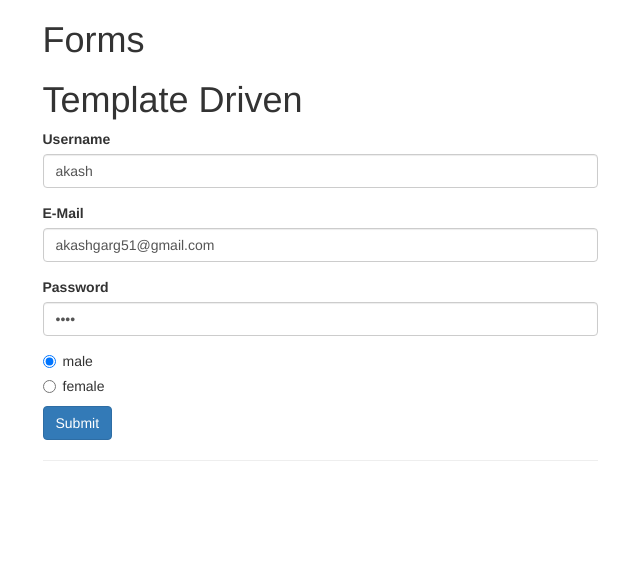
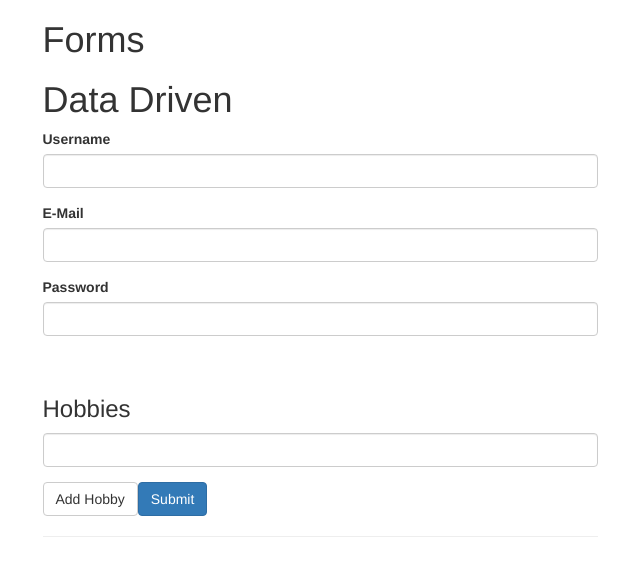
Before and after one commit to akashgarg51/angular-forms, an Angular app: page / in a window 1280 px wide. Shown: the top 576 px of the page, without its empty margins (320-960 px from the left). Built offline with nearby package versions, Linux system fonts and the light colour scheme.

Commit message:
Created a form in typoescript with data driven approach but no sync with html form yet
Change-Id: I5053e8540ea47f49741f04836decf22ee34ee42d
Signed-off-by: Akash Garg <akash.garg@sap.com>

```diff
--- a/src/app/app.component.html
+++ b/src/app/app.component.html
@@ -2,7 +2,7 @@
   <div class="row">
     <div class="col-md-6 col-md-offset-3">
       <h1>Forms</h1>
-      <template-driven></template-driven>
+      <data-driven></data-driven>
       <hr>
     </div>
   </div>
--- a/src/app/app.module.ts
+++ b/src/app/app.module.ts
@@ -11,7 +11,7 @@
   declarations: [
     AppComponent,
     TemplateDrivenComponent,
-    TemplateDrivenComponent
+    DataDrivenComponent
   ],
   imports: [
     BrowserModule,
--- a/src/app/data-driven/data-driven.component.ts
+++ b/src/app/data-driven/data-driven.component.ts
@@ -1,9 +1,18 @@
 import { Component } from '@angular/core';
+import { FormGroup, FormControl } from "@angular/forms"
 
 @Component({
     selector: 'data-driven',
     templateUrl: 'data-driven.component.html'
 })
 export class DataDrivenComponent {
+    myForm: FormGroup
 
+    constructor() {
+      this.myForm = new FormGroup({
+          'username': new FormControl(),
+          'email': new FormControl(),
+          'password': new FormControl()
+      });
+    }
 }
--- a/src/app/template-driven/template-driven.component.html
+++ b/src/app/template-driven/template-driven.component.html
@@ -18,7 +18,11 @@
              [(ngModel)]="user.email"
              name="email"
              required
-             pattern="[a-z0-9!#$%&'*+/=?^_`{|}~-]+(?:\.[a-z0-9!#$%&'*+/=?^_`{|}~-]+)*@(?:[a-z0-9](?:[a-z0-9-]*[a-z0-9])?\.)+[a-z0-9](?:[a-z0-9-]*[a-z0-9])?">
+             pattern="[a-z0-9!#$%&'*+/=?^_`{|}~-]+(?:\.[a-z0-9!#$%&'*+/=?^_`{|}~-]+)*@(?:[a-z0-9](?:[a-z0-9-]*[a-z0-9])?\.)+[a-z0-9](?:[a-z0-9-]*[a-z0-9])?"
+             #email="ngModel">
+         <div *ngIf="!email.valid">
+             Invalid email
+         </div>
     </div>
   </div>
   <div class="form-group">
@@ -39,5 +43,5 @@
        {{g}}
     </label>
   </div>
-  <button type="submit" class="btn btn-primary">Submit</button>
+  <button type="submit" class="btn btn-primary" [disabled]="!f.valid">Submit</button>
 </form>
```
